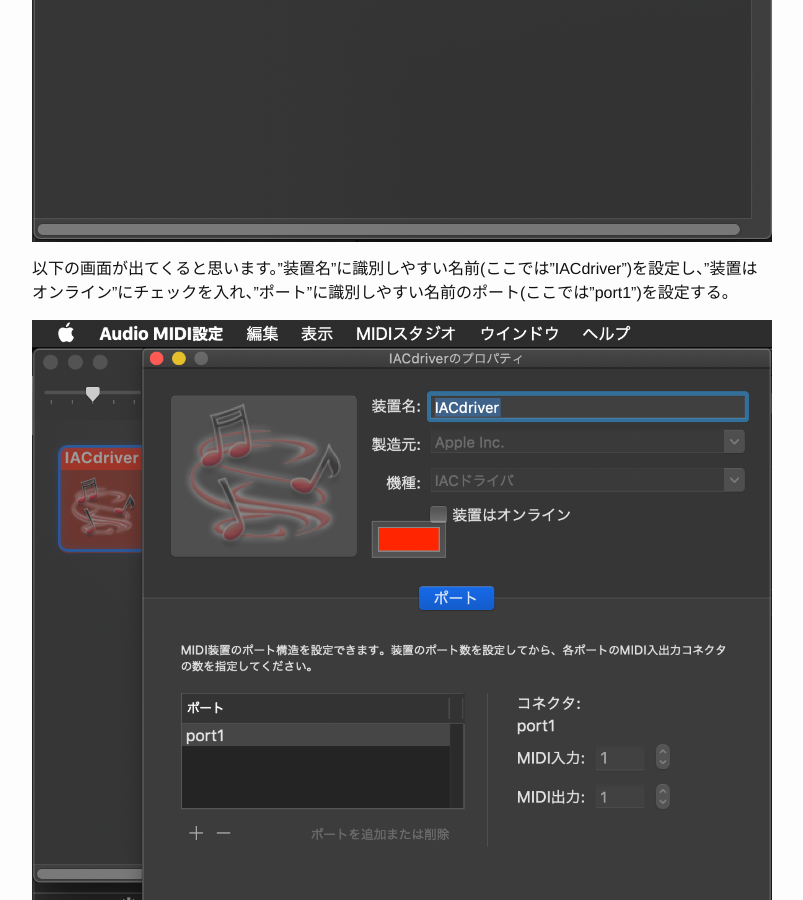
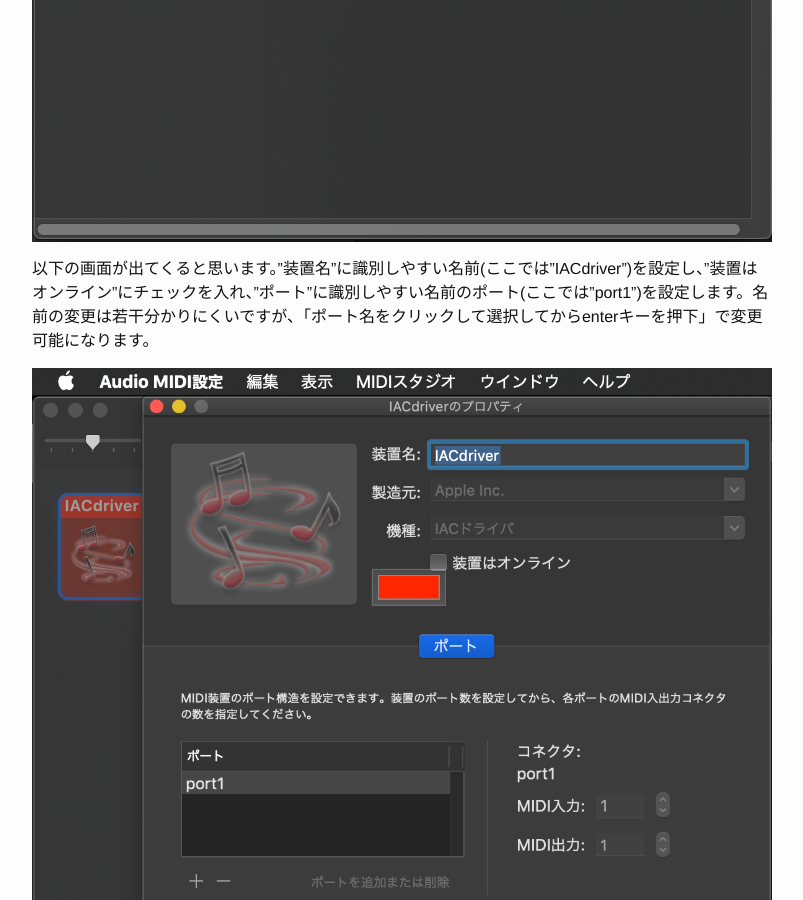
Before and after one commit to kn1kn1/kn1kn1.github.io, a Jekyll site: the page built from _posts/2020-01-20-ORCA-SonicPi-midi.md, in a window 1280 px wide and 900 px high, scrolled down 2360 px. Shown: the whole window, without its empty margins (238-1041 px from the left). Built offline with Jekyll 4.4.1, drawn with Linux system fonts in a browser that asks for light colours.

Commit message:
Update contents

```diff
--- a/_posts/2020-01-20-ORCA-SonicPi-midi.md
+++ b/_posts/2020-01-20-ORCA-SonicPi-midi.md
@@ -29,7 +29,7 @@
 
 <img src="{{site.baseurl}}/images/ORCA_SP_2.png">
 
-以下の画面が出てくると思います。"装置名"に識別しやすい名前(ここでは"IACdriver")を設定し、"装置はオンライン"にチェックを入れ、”ポート”に識別しやすい名前のポート(ここでは"port1")を設定する。
+以下の画面が出てくると思います。"装置名"に識別しやすい名前(ここでは"IACdriver")を設定し、"装置はオンライン"にチェックを入れ、”ポート”に識別しやすい名前のポート(ここでは"port1")を設定します。名前の変更は若干分かりにくいですが、「ポート名をクリックして選択してからenterキーを押下」で変更可能になります。
 
 <img src="{{site.baseurl}}/images/ORCA_SP_3.png">
 
```
